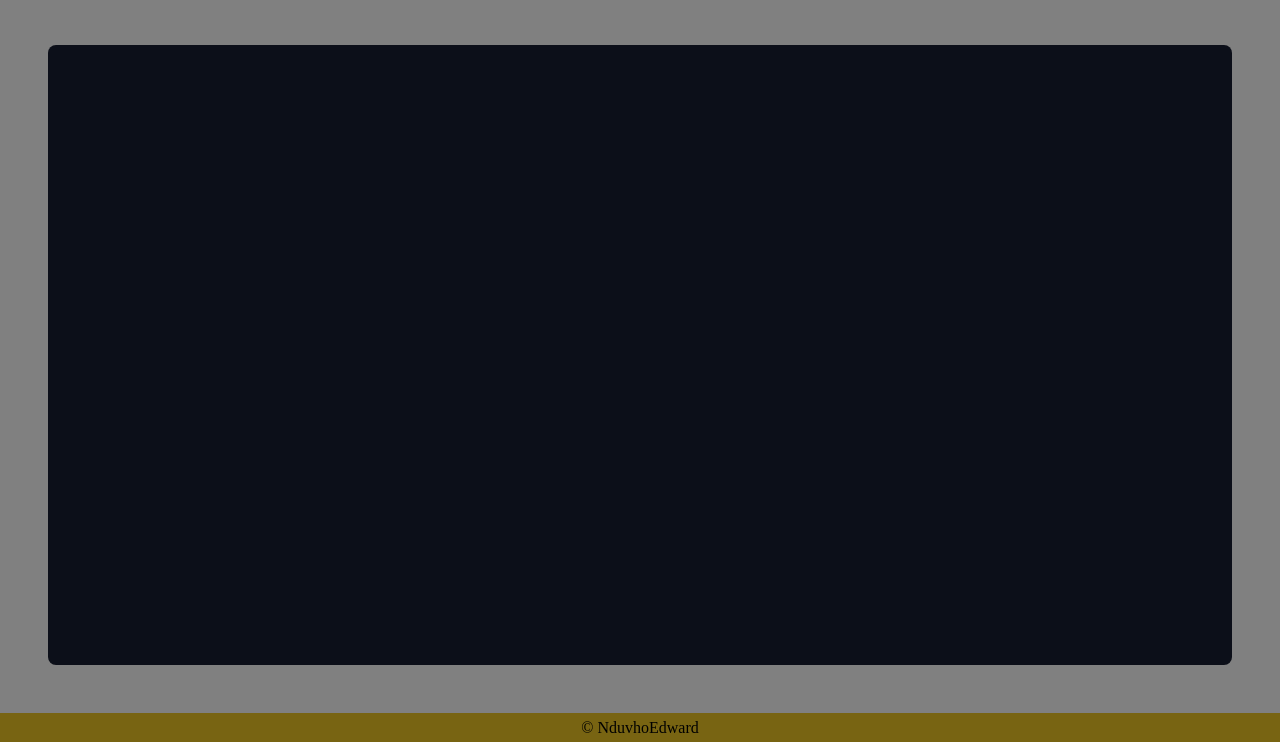
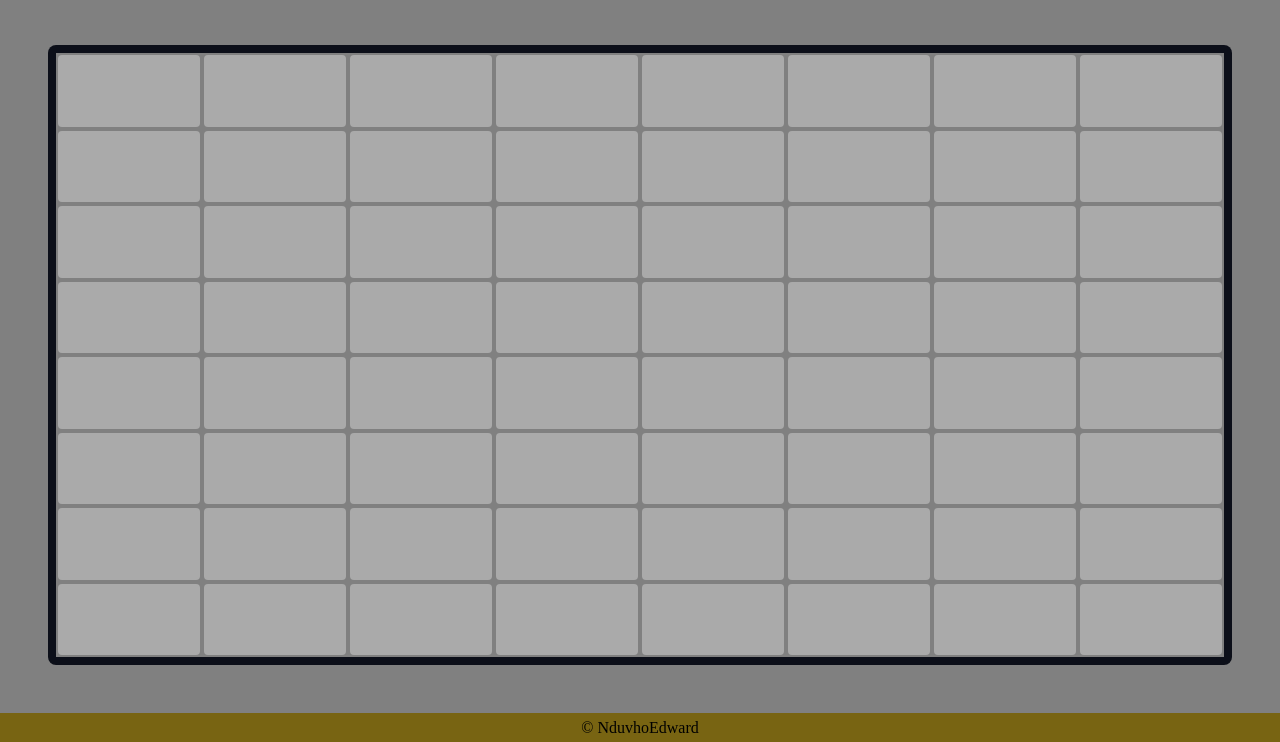
Before and after one commit to NduvhoEdward-OdinProjects/Etch_A_Sketch, a plain HTML site: page index.html in a window 1280 px wide. Shown: the part 58-800 px from the top of the page. Drawn offline with Linux system fonts and the light colour scheme.

Commit message:
Add the grid blocks into the container

```diff
--- a/css/styles.css
+++ b/css/styles.css
@@ -26,6 +26,7 @@ main {
 	padding: 8px;
 	border-radius: 8px;
 	display: flex;
+	flex-direction: column;
 	flex: 1;
 }
 
@@ -37,3 +38,16 @@ footer {
 	justify-content: center;
 	align-items: center;
 }
+
+.block {
+	background-color: rgb(170, 170, 170);
+	margin: 2px;
+	border-radius: 4px;
+}
+.blocksRow {
+	display: flex;
+	flex: 1;
+}
+.blocksRow > * {
+	flex: 1;
+}
--- a/js/etch_a_sketch.js
+++ b/js/etch_a_sketch.js
@@ -1,3 +1,4 @@
+// Greetings msg
 const greeting = document.createElement('div');
 greeting.classList.add('greeting');
 greeting.textContent = 'Shall we begin?';
@@ -5,11 +6,24 @@ greeting.textContent = 'Shall we begin?';
 const header = document.querySelector('header');
 header.appendChild(greeting);
 
+// Grid container
 const gridContainer = document.createElement('div');
 gridContainer.classList.add('grid-container');
 
-
-
-
 const main = document.querySelector('main');
 main.appendChild(gridContainer);
+
+// Grids
+const gridSize = 8;
+let blocksRow = null;
+
+for (let i = 0; i < gridSize; i++) {
+    blocksRow = document.createElement('div');
+    blocksRow.classList.add('blocksRow');
+    for (let j = 0; j < gridSize; j++) {
+        let block = document.createElement('div');
+        block.classList.add('block');
+        blocksRow.appendChild(block);
+    }
+    gridContainer.appendChild(blocksRow);
+}
```
